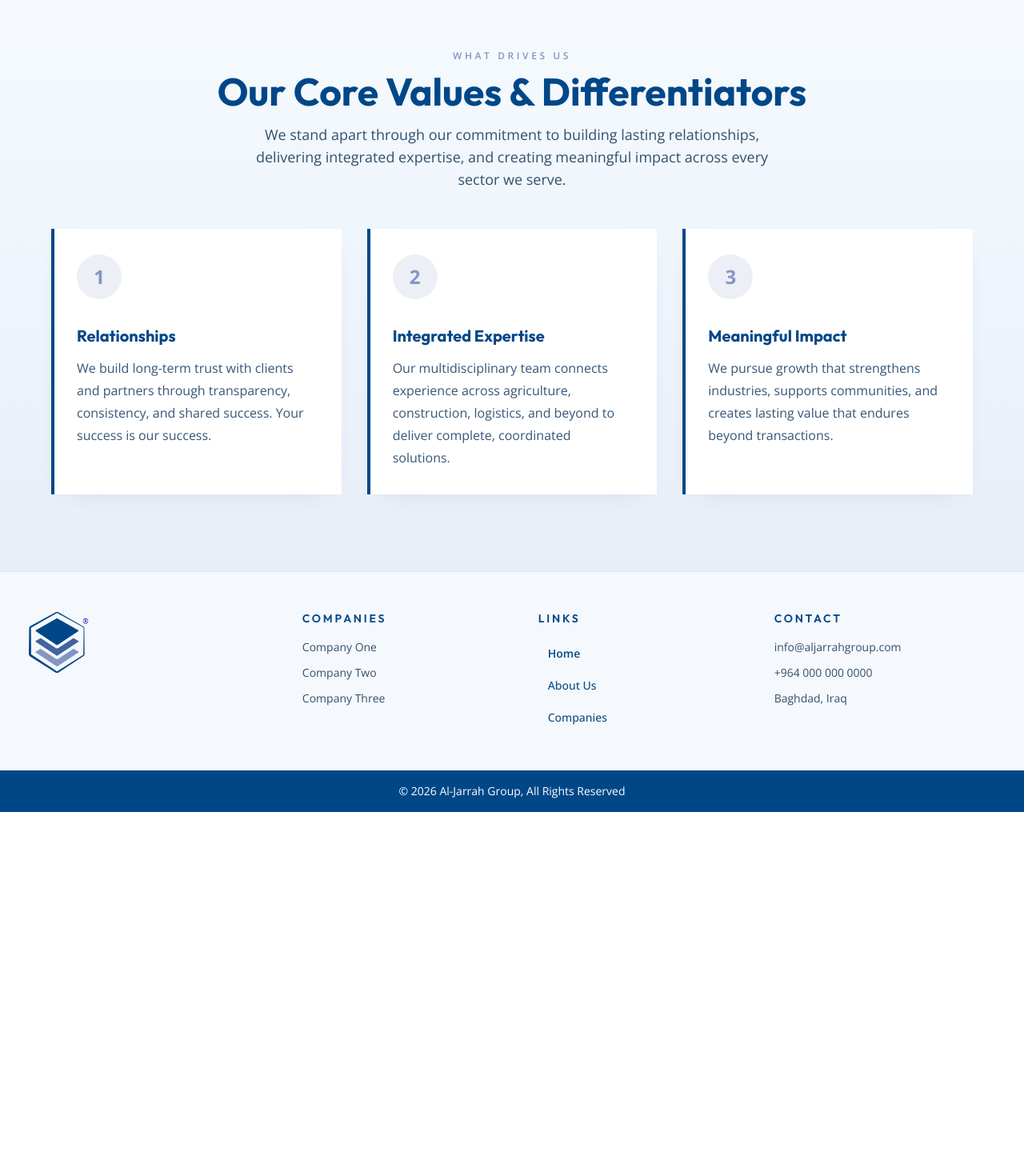
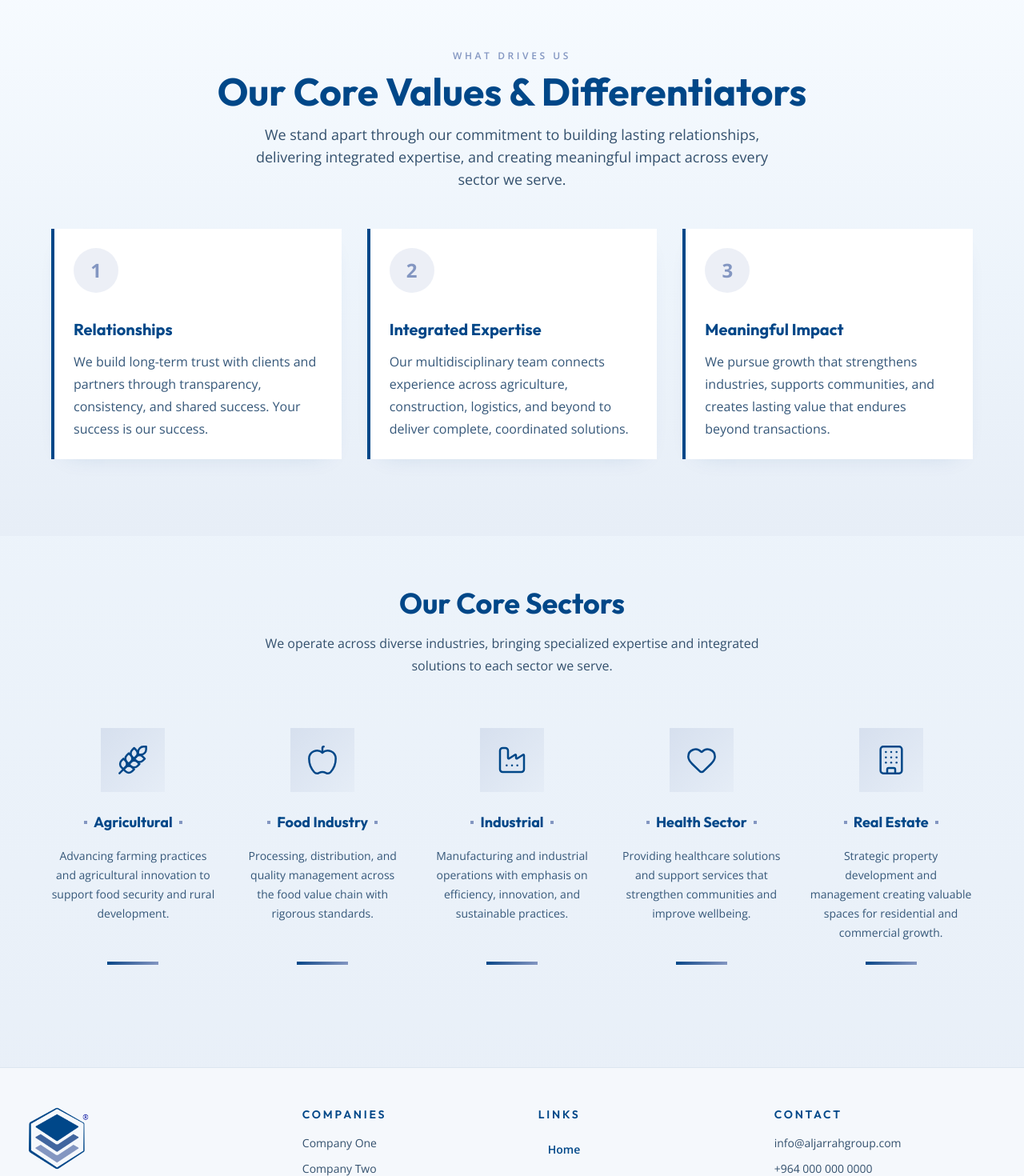
Before and after one commit to mohammadaljarah/aljarrah-group, a React (Vite) app: page / in a window 1280 px wide. Shown: the part 768-2238 px from the top of the page at 80% size. Before the commit the page ends 1783 px from the top, so only its background shows below. Built offline with nearby package versions, Linux system fonts and the light colour scheme.

Commit message:
feat: sectors section homepage

```diff
--- a/package.json
+++ b/package.json
@@ -13,6 +13,7 @@
     "@tailwindcss/vite": "^4.3.3",
     "i18next": "^26.4.0",
     "i18next-browser-languagedetector": "^8.2.1",
+    "lucide-react": "^1.34.0",
     "react": "^19.2.8",
     "react-dom": "^19.2.8",
     "react-i18next": "^17.0.12",
--- /dev/null
+++ b/src/components/aboutus/aboutus.tsx
@@ -0,0 +1,24 @@
+import { HeroSection } from "@/components/aboutus/heroSection";
+import { CompanyProfile } from "@/components/aboutus/companyProfile";
+import { StorySection } from "@/components/aboutus/storySection";
+import { ValuesPillars } from "@/components/aboutus/valuesPillars";
+import { PartnershipApproach } from "@/components/aboutus/partnershipApproach";
+import { ClosingStatement } from "@/components/aboutus/closingStatement";
+
+export function AboutUs() {
+  return (
+    <section className="relative overflow-hidden">
+      <HeroSection />
+
+      <div className="bg-[linear-gradient(180deg,#f7fbff_0%,#edf4fb_55%,#e7eef7_100%)] px-4 py-16 sm:px-6 sm:py-20 lg:px-8 lg:py-24">
+        <div className="mx-auto max-w-6xl">
+          <CompanyProfile />
+          <StorySection />
+          <ValuesPillars />
+          <PartnershipApproach />
+          <ClosingStatement />
+        </div>
+      </div>
+    </section>
+  );
+}
--- a/src/components/aboutus/companyProfile.tsx
+++ b/src/components/aboutus/companyProfile.tsx
@@ -1,4 +1,5 @@
 import { useTranslation } from "react-i18next";
+import { Card } from "@/components/common/card";
 
 export function CompanyProfile() {
   const { t } = useTranslation();
@@ -29,16 +30,12 @@ export function CompanyProfile() {
       </h2>
       <div className="grid gap-5 sm:grid-cols-2 lg:grid-cols-4">
         {profile.map((item) => (
-          <div
-            key={item.label}
-            className="relative overflow-hidden bg-white p-6 shadow-[0_10px_30px_-20px_rgba(0,71,136,0.2)]"
-          >
-            <div className="absolute top-0 start-0 h-1 w-full bg-gradient-to-r from-primary to-secondary" />
+          <Card key={item.label}>
             <h3 className="text-xs font-semibold uppercase tracking-[0.15em] text-[#6b8aa4]">
               {item.label}
             </h3>
             <p className="mt-4 text-2xl font-bold text-primary">{item.value}</p>
-          </div>
+          </Card>
         ))}
       </div>
     </div>
--- /dev/null
+++ b/src/components/aboutus/sectorsSection.tsx
@@ -0,0 +1,90 @@
+import { useTranslation } from "react-i18next";
+import {
+  Wheat,
+  Apple,
+  Factory,
+  Heart,
+  Building,
+} from "lucide-react";
+
+export function SectorsSection() {
+  const { t } = useTranslation();
+
+  const sectors = [
+    {
+      title: t("about.sectorOneTitle"),
+      description: t("about.sectorOneDescription"),
+      Icon: Wheat,
+    },
+    {
+      title: t("about.sectorTwoTitle"),
+      description: t("about.sectorTwoDescription"),
+      Icon: Apple,
+    },
+    {
+      title: t("about.sectorThreeTitle"),
+      description: t("about.sectorThreeDescription"),
+      Icon: Factory,
+    },
+    {
+      title: t("about.sectorFourTitle"),
+      description: t("about.sectorFourDescription"),
+      Icon: Heart,
+    },
+    {
+      title: t("about.sectorFiveTitle"),
+      description: t("about.sectorFiveDescription"),
+      Icon: Building,
+    },
+  ];
+
+  return (
+    <div className="mb-16 px-4 py-16">
+      <div className="mx-auto max-w-6xl">
+        <div className="mb-16 text-center">
+          <h2 className="text-3xl font-bold text-primary sm:text-4xl">
+            {t("about.sectorsTitle")}
+          </h2>
+          <p className="mx-auto mt-4 max-w-2xl text-base leading-7 text-[#33506d]">
+            {t("about.sectorsSubtitle")}
+          </p>
+        </div>
+
+        <div className="grid gap-8 sm:grid-cols-2 lg:grid-cols-5">
+          {sectors.map((sector) => (
+            <div
+              key={sector.title}
+              className="flex flex-col items-center text-center"
+            >
+              {/* Icon Container */}
+              <div className="mb-6 flex h-20 w-20 items-center justify-center bg-gradient-to-br from-secondary/20 to-secondary/5">
+                <sector.Icon
+                  size={40}
+                  strokeWidth={1.5}
+                  className="text-primary"
+                />
+              </div>
+
+              {/* Content */}
+              <div className="space-y-4 flex-1">
+                <div className="flex items-center justify-center gap-2">
+                  <div className="h-1 w-1 bg-secondary" />
+                  <h3 className="text-lg font-bold text-primary">
+                    {sector.title}
+                  </h3>
+                  <div className="h-1 w-1 bg-secondary" />
+                </div>
+                <p className="text-sm leading-6 text-[#355779]">
+                  {sector.description}
+                </p>
+              </div>
+
+              {/* Bottom Accent Line */}
+              <div className="mt-6 h-1 w-16 bg-gradient-to-r from-primary to-secondary" />
+            </div>
+          ))}
+        </div>
+      </div>
+    </div>
+  );
+}
--- a/src/components/aboutus/valuesPillars.tsx
+++ b/src/components/aboutus/valuesPillars.tsx
@@ -1,4 +1,5 @@
 import { useTranslation } from "react-i18next";
+import { Card } from "@/components/common/card";
 
 export function ValuesPillars() {
   const { t } = useTranslation();
@@ -25,17 +26,13 @@ export function ValuesPillars() {
       </h2>
       <div className="grid gap-6 sm:grid-cols-3">
         {pillars.map((pillar, idx) => (
-          <div
-            key={pillar.title}
-            className="group relative bg-white p-7 shadow-[0_10px_30px_-20px_rgba(0,71,136,0.2)] transition hover:shadow-[0_20px_50px_-25px_rgba(0,71,136,0.35)]"
-          >
-            <div className="absolute top-0 start-0 w-1 h-full bg-primary transition" />
+          <Card key={pillar.title} withHover borderPosition="left">
             <div className="mt-2 flex h-12 w-12 items-center justify-center rounded-full bg-primary/10 text-xl font-bold text-primary">
               {idx + 1}
             </div>
             <h3 className="mt-4 text-lg font-bold text-primary">{pillar.title}</h3>
             <p className="mt-3 text-sm leading-7 text-[#355779]">{pillar.description}</p>
-          </div>
+          </Card>
         ))}
       </div>
     </div>
--- /dev/null
+++ b/src/components/common/card.tsx
@@ -0,0 +1,26 @@
+import type { ReactNode } from "react";
+
+interface CardProps {
+  children: ReactNode;
+  withHover?: boolean;
+  borderPosition?: "top" | "left";
+}
+
+export function Card({
+  children,
+  withHover = false,
+  borderPosition = "top",
+}: CardProps) {
+  return (
+    <div
+      className={`relative overflow-hidden bg-white p-6 shadow-[0_10px_30px_-20px_rgba(0,71,136,0.2)]${
+        withHover ? " transition hover:shadow-[0_20px_50px_-25px_rgba(0,71,136,0.35)]" : ""
+      }${borderPosition === "left" ? " border-s-4 border-primary" : ""}`}
+    >
+      {borderPosition === "top" && (
+        <div className="absolute top-0 start-0 h-1 w-full bg-gradient-to-r from-primary to-secondary" />
+      )}
+      {children}
+    </div>
+  );
+}
--- a/src/components/home/valuesSection.tsx
+++ b/src/components/home/valuesSection.tsx
@@ -1,4 +1,5 @@
 import { useTranslation } from "react-i18next";
+import { Card } from "@/components/common/card";
 
 export function ValuesSection() {
   const { t } = useTranslation();
@@ -35,13 +36,7 @@ export function ValuesSection() {
 
         <div className="grid gap-8 sm:grid-cols-2 lg:grid-cols-3">
           {values.map((value, idx) => (
-            <div
-              key={value.title}
-              className="group relative overflow-hidden bg-white p-8 shadow-[0_10px_30px_-20px_rgba(0,71,136,0.2)] transition hover:shadow-[0_20px_50px_-25px_rgba(0,71,136,0.35)]"
-            >
-              <div className="absolute top-0 start-0 h-full w-1 bg-primary transition" />
-
-              <div className="relative">
+            <Card key={value.title} withHover borderPosition="left">
               <div className="mb-4 inline-flex h-14 w-14 items-center justify-center rounded-full bg-secondary/15 text-2xl font-bold text-secondary">
                 {idx + 1}
               </div>
@@ -53,8 +48,7 @@ export function ValuesSection() {
               <p className="mt-3 text-base leading-7 text-[#355779]">
                 {value.description}
               </p>
-              </div>
-            </div>
+            </Card>
           ))}
         </div>
       </div>
--- a/src/messages/en.json
+++ b/src/messages/en.json
@@ -56,7 +56,7 @@
     "profileFoundedLabel": "Founded",
     "profileFoundedValue": "1976",
     "profileSectorsLabel": "Core Sectors",
-    "profileSectorsValue": "Industrial, Agricultural, Commercial",
+    "profileSectorsValue": "Agricultural, Food Industry, Industrial, Health Sector, Real Estate",
     "profileFounderLabel": "Founder & Chairman",
     "profileFounderValue": "Engineer Dhergham Al-Jarrah",
     "profileBoardLabel": "Board Composition",
@@ -77,7 +77,19 @@
     "pillarTwoTitle": "Integrated Expertise",
     "pillarTwoDescription": "Our multidisciplinary team connects experience from different sectors to deliver complete, practical solutions.",
     "pillarThreeTitle": "Meaningful Impact",
-    "pillarThreeDescription": "We pursue growth that strengthens industries, supports communities, and creates value that endures."
+    "pillarThreeDescription": "We pursue growth that strengthens industries, supports communities, and creates value that endures.",
+    "sectorsTitle": "Our Core Sectors",
+    "sectorsSubtitle": "We operate across diverse industries, bringing specialized expertise and integrated solutions to each sector we serve.",
+    "sectorOneTitle": "Agricultural",
+    "sectorOneDescription": "Advancing farming practices and agricultural innovation to support food security and rural development.",
+    "sectorTwoTitle": "Food Industry",
+    "sectorTwoDescription": "Processing, distribution, and quality management across the food value chain with rigorous standards.",
+    "sectorThreeTitle": "Industrial",
+    "sectorThreeDescription": "Manufacturing and industrial operations with emphasis on efficiency, innovation, and sustainable practices.",
+    "sectorFourTitle": "Health Sector",
+    "sectorFourDescription": "Providing healthcare solutions and support services that strengthen communities and improve wellbeing.",
+    "sectorFiveTitle": "Real Estate",
+    "sectorFiveDescription": "Strategic property development and management creating valuable spaces for residential and commercial growth."
   },
   "footer": {
     "companies": "Companies",
--- a/src/pages/home.tsx
+++ b/src/pages/home.tsx
@@ -1,4 +1,5 @@
 import { Hero } from "@/components/home/hero";
+import { SectorsSection } from "@/components/aboutus/sectorsSection";
 import { ValuesSection } from "@/components/home/valuesSection";
 
 export function HomePage() {
@@ -6,6 +7,7 @@ export function HomePage() {
     <>
       <Hero />
       <ValuesSection />
+      <SectorsSection />
     </>
   );
 }
```
Also changed, not shown: src/messages/ar.json (+14 -2 lines), 1 other file (tests, documents, lock files or other folders). Lines whose indentation alone changed are shown as unchanged.
